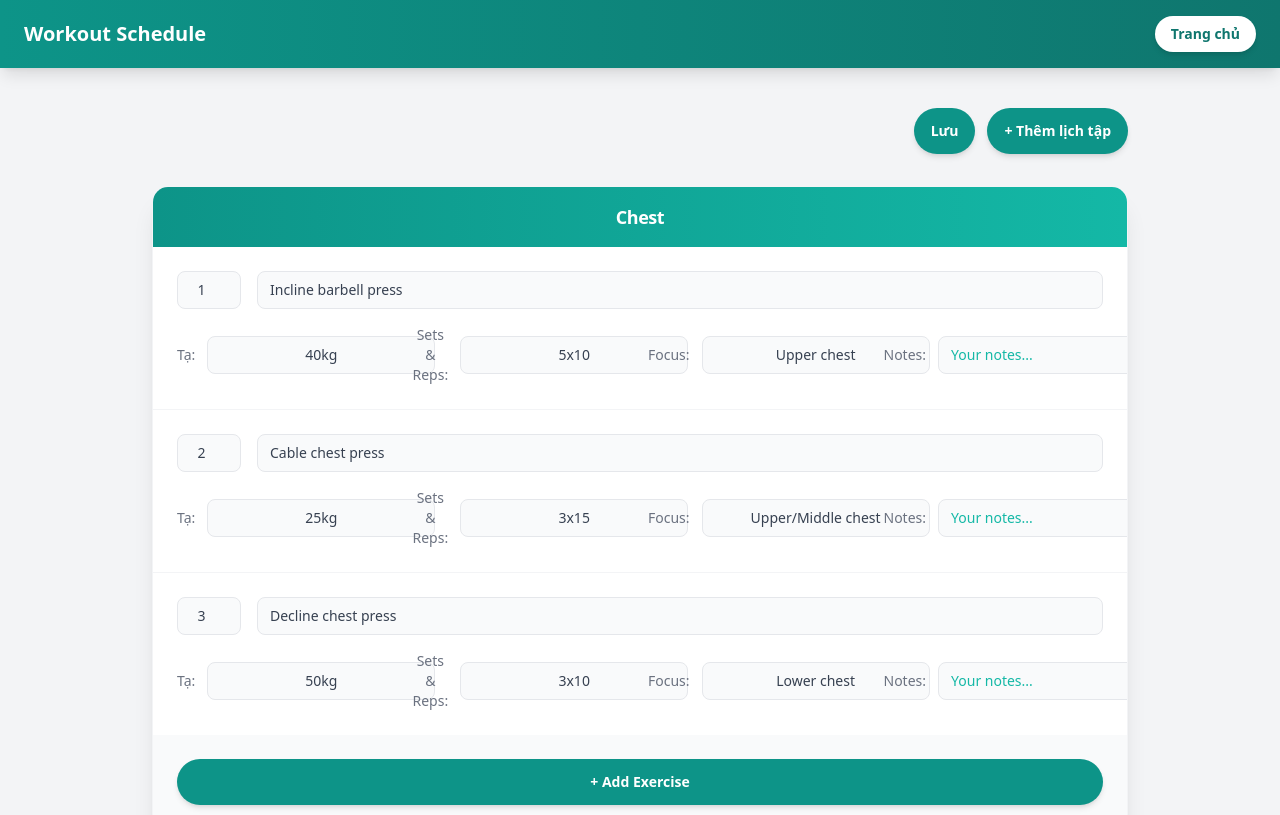
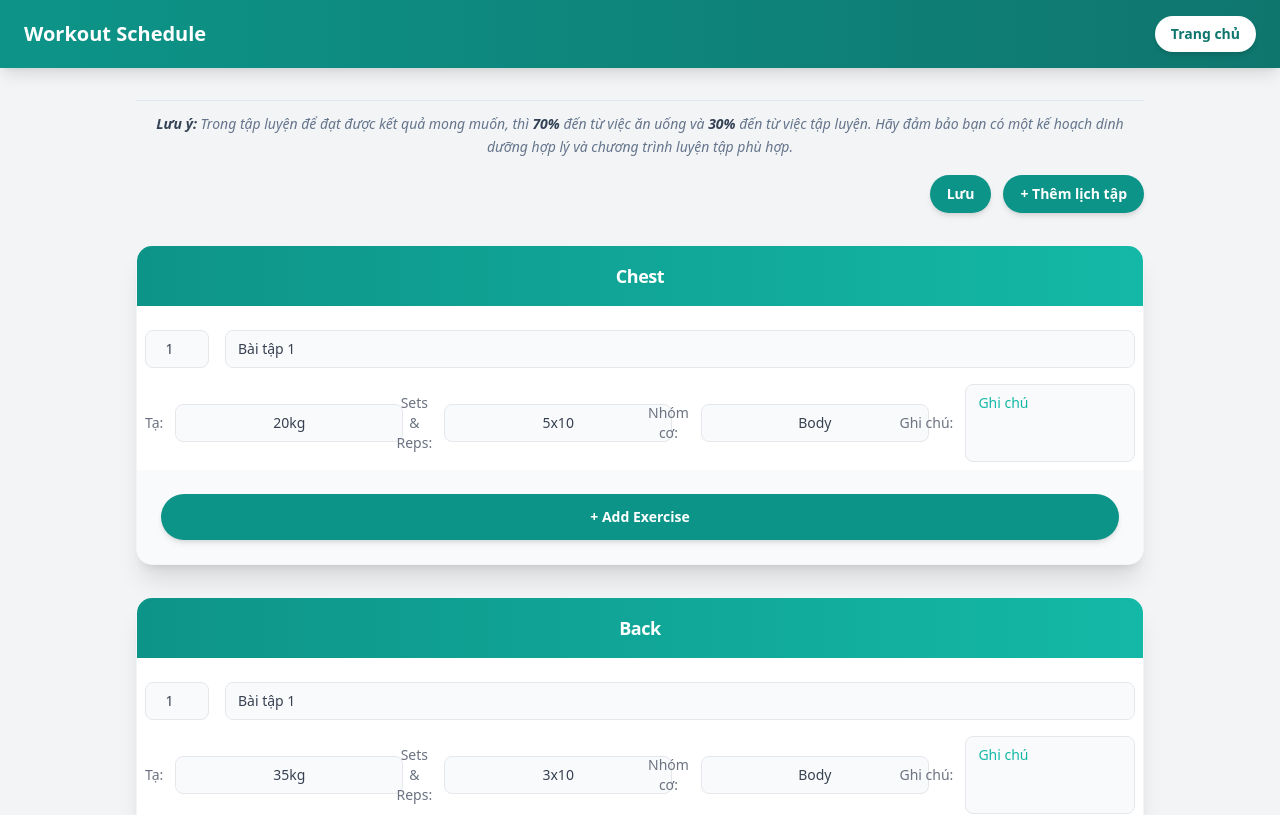
Before and after one commit to trungthanhdev/MN-2409, a Vue app: page /schedule in a window 1280 px wide. Shown: the top 815 px of the page. Built offline with nearby package versions, Linux system fonts and the light colour scheme.

Commit message:
Redeploy04

```diff
--- a/src/pages/Home.vue
+++ b/src/pages/Home.vue
@@ -536,7 +536,7 @@ loadFromLocal();
     </header>
 
     <!-- Main -->
-    <main class="max-w-5xl mx-auto px-6 py-10 space-y-8">
+    <main class="max-w-5xl mx-auto px-2 py-4 space-y-8">
       <!-- Meal ratio -->
       <section class="card overflow-hidden">
         <div class="section-title">Điều chỉnh tỉ lệ</div>
@@ -824,8 +824,8 @@ loadFromLocal();
 </template>
 
 <style scoped>
-.card { @apply bg-white/80 backdrop-blur border border-gray-200 shadow-sm rounded-2xl; }
-.section-title { @apply px-4 py-3 bg-gradient-to-r from-teal-600 to-teal-500 text-white font-semibold tracking-wide; }
+.card { @apply bg-white/80 backdrop-blur border border-gray-200 shadow-sm rounded-2xl p-1; }
+.section-title { @apply px-4 py-3 bg-gradient-to-r from-teal-600 to-teal-500 text-white font-semibold tracking-wide rounded-xl; }
 .label { @apply block text-[13px] font-medium text-slate-700; }
 .note  { @apply text-[12px] text-slate-500; }
 
@@ -1000,7 +1000,7 @@ loadFromLocal();
     border: 1px solid #e2e8f0;
     border-radius: 14px;
     box-shadow: 0 1px 2px rgba(0,0,0,.03);
-    padding: 10px;
+    padding: 2px;
     margin-bottom: 10px;
   }
 
--- a/src/pages/Schedule.vue
+++ b/src/pages/Schedule.vue
@@ -23,16 +23,13 @@ const initialWorkoutGroups: WorkoutGroup[] = [
   {
     title: "Chest",
     exercises: [
-      { id: 1, order: 1, name: "Incline barbell press", setsReps: "5x10", weight: "40kg", focus: "Upper chest" },
-      { id: 2, order: 2, name: "Cable chest press", setsReps: "3x15", weight: "25kg", focus: "Upper/Middle chest" },
-      { id: 3, order: 3, name: "Decline chest press", setsReps: "3x10", weight: "50kg", focus: "Lower chest", tips: "Slow, negative ROM" }
+      { id: 1, order: 1, name: "Bài tập 1", setsReps: "5x10", weight: "20kg", focus: "Body" }
     ]
   },
   {
     title: "Back",
     exercises: [
-      { id: 1, order: 1, name: "Wide grip lat pull down", setsReps: "3x10", weight: "35kg", focus: "Lat" },
-      { id: 2, order: 2, name: "Dumbbell row", setsReps: "3x10", weight: "20kg", focus: "Thicker back" }
+      { id: 1, order: 1, name: "Bài tập 1", setsReps: "3x10", weight: "35kg", focus: "Body" }
     ]
   }
 ];
@@ -113,22 +110,32 @@ function closeModal() {
     </header>
 
     <!-- Main -->
-    <main class="max-w-5xl mx-auto px-6 py-10 space-y-8">
+    <main class="max-w-5xl mx-auto px-2 py-4 space-y-8">
       <!-- Buttons: Save and Add New Day -->
-      <div class="flex justify-end gap-3">
+     <div class="mt-4 border-t border-slate-200 pt-3">
+  <p class="text-sm text-slate-500 italic leading-relaxed">
+    <strong class="text-slate-700">Lưu ý:</strong>
+    Trong tập luyện để đạt được kết quả mong muốn, thì
+    <span class="font-bold text-slate-700">70%</span> đến từ việc ăn uống
+    và <span class="font-bold text-slate-700">30%</span> đến từ việc tập luyện.
+    Hãy đảm bảo bạn có một kế hoạch dinh dưỡng hợp lý và chương trình luyện tập phù hợp.
+  </p>
+  <div class="flex justify-end gap-3 mt-4">
     <button
       @click="saveToLocalStorage"
-          class="px-4 py-3 bg-teal-600 text-white rounded-full text-sm font-semibold shadow-md hover:bg-teal-700 active:scale-95 transition-all duration-300"
+      class="px-4 py-2 bg-teal-600 text-white rounded-full text-sm font-semibold shadow-md hover:bg-teal-700 active:scale-95 transition-all duration-300"
     >
       Lưu
     </button>
     <button
       @click="openAddWorkoutGroupModal"
-          class="px-4 py-3 bg-teal-600 text-white rounded-full text-sm font-semibold shadow-md hover:bg-teal-700 active:scale-95 transition-all duration-300"
+      class="px-4 py-2 bg-teal-600 text-white rounded-full text-sm font-semibold shadow-md hover:bg-teal-700 active:scale-95 transition-all duration-300"
     >
       + Thêm lịch tập
     </button>
   </div>
+</div>
+
 
       <!-- Modal for Adding New Workout Group -->
       <div
@@ -174,7 +181,7 @@ function closeModal() {
           <div
             v-for="ex in group.exercises"
             :key="ex.id"
-            class="p-6 hover:bg-gray-50 transition-all duration-200 space-y-4"
+            class="p-2 pt-6  hover:bg-gray-50 transition-all duration-200 space-y-4"
           >
             <!-- Row 1: Order + Name -->
             <div class="flex items-center gap-4">
@@ -187,7 +194,7 @@ function closeModal() {
               <input
                 v-model="ex.name"
                 class="detail-input flex-1 bg-gray-50 rounded-lg"
-                placeholder="Exercise name"
+                placeholder="Tên bài tập"
               />
             </div>
 
@@ -198,7 +205,7 @@ function closeModal() {
                 <input
                   v-model="ex.weight"
                   class="detail-input text-center bg-gray-50 rounded-lg"
-                  placeholder="40kg"
+                  placeholder="20kg"
                 />
               </div>
               <div class="flex items-center gap-3">
@@ -210,19 +217,20 @@ function closeModal() {
                 />
               </div>
               <div class="flex items-center gap-3">
-                <span class="field-label">Focus:</span>
+                <span class="field-label">Nhóm cơ:</span>
                 <input
                   v-model="ex.focus"
                   class="detail-input text-center bg-gray-50 rounded-lg"
-                  placeholder="Muscle"
+                  placeholder="Nhóm cơ"
                 />
               </div>
               <div class="flex items-center gap-3 col-span-1 sm:col-span-2 lg:col-span-1">
-                <span class="field-label">Notes:</span>
-                <input
+                <span class="field-label">Ghi chú:</span>
+                <textarea
   v-model="ex.note"
-                  class="detail-input flex-1 bg-gray-50 rounded-lg"
-                  placeholder="Your notes..."
+  class="detail-input flex-1 bg-gray-50 rounded-lg p-2 resize-none"
+  placeholder="Ghi chú"
+  rows="3"
 />
               </div>
             </div>
@@ -238,6 +246,10 @@ function closeModal() {
             + Add Exercise
           </button>
         </div>
+
+      </div>
+       <div class="text-center text-[12px] text-slate-500">
+        Copyrights © 2025 by @trungthanhdev.
       </div>
     </main>
   </div>
```
Lines whose indentation alone changed are shown as unchanged.
